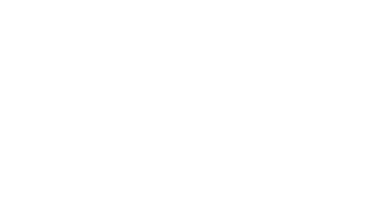
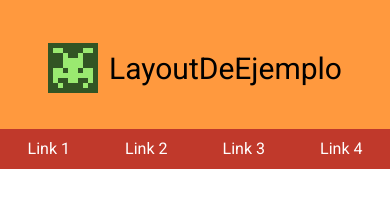
Before and after one commit to marocena26/prueba-de-maquetacion, a website: page src/html/index.html in a window 390 px wide. Drawn offline with nearby package versions, Linux system fonts and the light colour scheme; files that its build step writes are made by us from their sources; files whose address does not match are found by name.

Commit message:
add structure and styles with sass - header mobile

```diff
--- a/src/html/partials/header.html
+++ b/src/html/partials/header.html
@@ -0,0 +1,28 @@
+<header class="header">
+  <section class="header__section">
+    <a class="header__section--link" href="https://www.create-store.com/es/">
+      <img
+        class="header__section--img"
+        src="./assets/images/logo.png"
+        alt="logo"
+      />
+    </a>
+    <h1 class="header__section--title">LayoutDeEjemplo</h1>
+  </section>
+  <nav class="header__nav">
+    <ul class="header__nav--list">
+      <li class="header__nav--list-item">
+        <a class="header__nav--list-link" href="">Link 1</a>
+      </li>
+      <li class="header__nav--list-item">
+        <a class="header__nav--list-link" href="">Link 2</a>
+      </li>
+      <li class="header__nav--list-item">
+        <a class="header__nav--list-link" href="">Link 3</a>
+      </li>
+      <li class="header__nav--list-item">
+        <a class="header__nav--list-link" href="">Link 4</a>
+      </li>
+    </ul>
+  </nav>
+</header>
--- a/src/scss/layout/_header.scss
+++ b/src/scss/layout/_header.scss
@@ -0,0 +1,55 @@
+.header {
+  width: 100%;
+  height: 20vh;
+  background-color: $color-header;
+  font-family: $font-web;
+  display: flex;
+  flex-direction: column;
+  justify-content: flex-end;
+  align-items: center;
+  @include tablet {
+    height: 22vh;
+  }
+  @include desktop {
+    height: 12vh;
+    flex-direction: row;
+    justify-content: space-between;
+  }
+  &__section {
+    display: flex;
+    justify-content: center;
+    align-items: center;
+    gap: 11px;
+    margin-bottom: 33px;
+    &--img {
+      width: 100%;
+      height: 100%;
+    }
+    &--title {
+      font-size: 30px;
+    }
+  }
+  &__nav {
+    width: 100%;
+    background-color: $color-links;
+    @include desktop {
+      width: 40%;
+    }
+    &--list {
+      display: grid;
+      grid-template-columns: auto auto auto auto;
+      grid-template-rows: auto;
+      &-item {
+        text-align: center;
+        padding: 12px 0;
+      }
+      &-item:hover {
+        background-color: $color-hover;
+      }
+      &-link {
+        color: $color-primary;
+        text-decoration: none;
+      }
+    }
+  }
+}
--- a/src/scss/main.scss
+++ b/src/scss/main.scss
@@ -1,9 +1,8 @@
 @import "core/reset";
 @import "core/variables";
 @import "core/mixins";
-// @import 'components/code';
-// @import 'components/links';
+@import "layout/header";
 // @import 'layout/page';
-// @import 'layout/header';
+
 // @import 'layout/footer';
 // @import 'pages/index';
```
